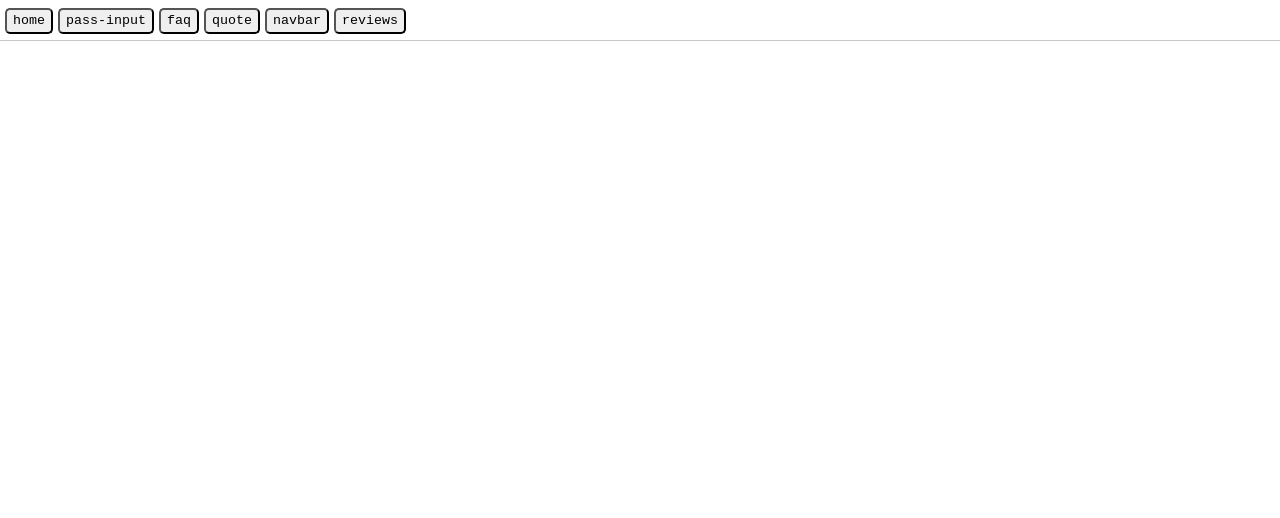
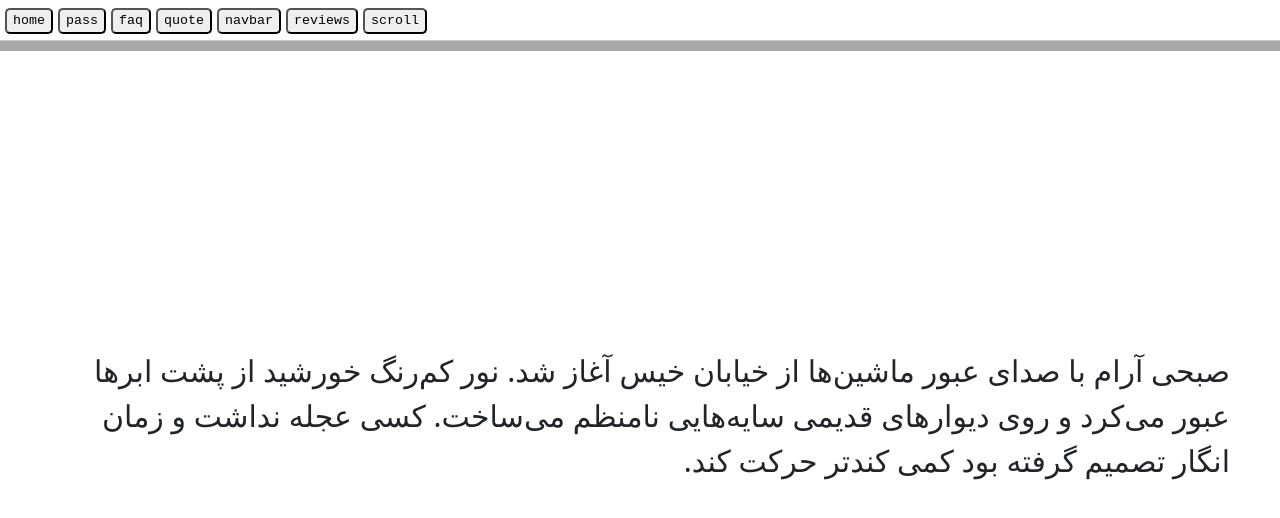
Before and after one commit to aRmanNM/react-playground, a React (Vite) app in the folder 25-projects-course/: page /scroll in a window 1280 px wide. Shown: the top 518 px of the page. Built offline with nearby package versions, Linux system fonts and the light colour scheme.

Commit message:
add scroll indicator

```diff
--- a/25-projects-course/src/App.tsx
+++ b/25-projects-course/src/App.tsx
@@ -5,6 +5,7 @@ import FAQ from "./Projects/2-faq/FAQ";
 import Quote from "./Projects/3-quote/Quote";
 import NavBar from "./Projects/4-navbar/Navbar";
 import Reviews from "./Projects/5-reviews/Reviews";
+import Scroll from "./Projects/6-ScrollIndicator/Scroll";
 
 function App() {
   return (
@@ -14,7 +15,7 @@ function App() {
           <button>home</button>
         </a>
         <a className="root-nav-btn" href="/pass-input">
-          <button>pass-input</button>
+          <button>pass</button>
         </a>
         <a className="root-nav-btn" href="/faq">
           <button>faq</button>
@@ -28,6 +29,9 @@ function App() {
         <a className="root-nav-btn" href="/reviews">
           <button>reviews</button>
         </a>
+        <a className="root-nav-btn" href="/scroll">
+          <button>scroll</button>
+        </a>
       </div>
 
       <hr className="root-hr" />
@@ -39,6 +43,7 @@ function App() {
         <Route path="/quote" element={<Quote />}></Route>
         <Route path="/navbar" element={<NavBar />}></Route>
         <Route path="/reviews" element={<Reviews />}></Route>
+        <Route path="/scroll" element={<Scroll />}></Route>
       </Routes>
     </>
   );
--- /dev/null
+++ b/25-projects-course/src/Projects/6-ScrollIndicator/Data.ts
@@ -0,0 +1,30 @@
+export const randomTexts = [
+  {
+    id: 1,
+    text: "صبحی آرام با صدای عبور ماشین‌ها از خیابان خیس آغاز شد. نور کم‌رنگ خورشید از پشت ابرها عبور می‌کرد و روی دیوارهای قدیمی سایه‌هایی نامنظم می‌ساخت. کسی عجله نداشت و زمان انگار تصمیم گرفته بود کمی کندتر حرکت کند.",
+  },
+  {
+    id: 2,
+    text: "در گوشه‌ای از کافه، فنجانی قهوه سرد شده بود و بوی تلخش در هوا پخش می‌شد. گفت‌وگوهای پراکنده، گاهی قطع می‌شدند و دوباره از سر گرفته می‌شدند، بی‌آنکه نتیجه‌ای مشخص داشته باشند. همه چیز ساده اما قابل تأمل به نظر می‌رسید.",
+  },
+  {
+    id: 3,
+    text: "کتابی نیمه‌باز روی میز قرار داشت، صفحاتی که خوانده نشده بودند اما وعده داستانی عمیق را می‌دادند. بعضی جمله‌ها فقط برای خوانده شدن نیستند، بلکه برای مکث کردن و فکر کردن نوشته شده‌اند. این همان حس ناآشنایی بود که فضا را پر کرده بود.",
+  },
+  {
+    id: 4,
+    text: "عصر که نزدیک می‌شد، باد خنکی درختان را به حرکت وامی‌داشت. برگ‌ها با هم نجوا می‌کردند و صدایی شبیه خاطره‌ای دور ایجاد می‌شد. لحظه‌ای بود که آدم دلش می‌خواست هیچ تصمیمی نگیرد.",
+  },
+  {
+    id: 5,
+    text: "شهر پر از مسیرهایی بود که هرگز طی نشده بودند. بعضی راه‌ها فقط روی نقشه وجود دارند و بعضی دیگر فقط در ذهن. انتخاب میان آن‌ها همیشه ساده نیست، اما همین تردیدها زندگی را واقعی‌تر می‌کنند.",
+  },
+  {
+    id: 6,
+    text: "چراغ‌ها یکی‌یکی روشن شدند و شب آرام‌آرام خودش را نشان داد. پنجره‌ها پر از داستان‌های ناگفته بودند و هر نور، نشانه حضور کسی در آن سوی شیشه. سکوت شب، از شلوغی روز صادق‌تر بود.",
+  },
+  {
+    id: 7,
+    text: "پایان روز شبیه بستن یک پرونده نیمه‌کاره است. نه کاملاً راضی‌کننده و نه کاملاً ناتمام. فردا فرصتی تازه خواهد بود، با سوال‌هایی جدید و جواب‌هایی که شاید هنوز آماده نباشند.",
+  },
+];
--- /dev/null
+++ b/25-projects-course/src/Projects/6-ScrollIndicator/Indicator.tsx
@@ -0,0 +1,10 @@
+export default function Indicator({ scrollPercent }: { scrollPercent: number }): any {
+  return (
+    <div className="indicator">
+      <div
+        className="indicator-progress"
+        style={{ width: `${scrollPercent}%` }}
+      ></div>
+    </div>
+  );
+}
--- /dev/null
+++ b/25-projects-course/src/Projects/6-ScrollIndicator/Scroll.css
@@ -0,0 +1,33 @@
+.scroll-root {
+  direction: rtl;
+  height: calc(100% - 41px - 10px); /* consider root-nav height + 1px for hr */
+  padding: 0;
+  margin: 0;
+}
+
+.scroll-container {
+  height: 100%;
+  overflow-y: scroll;
+  scroll-snap-type: y mandatory;
+}
+
+.scroll-container section {
+  height: 100%;
+  scroll-snap-align: start;
+  padding: 50px;
+  display: flex;
+  align-items: center;
+  justify-content: center;
+  font-size: 30px;
+}
+
+.indicator {
+    background: darkgray;
+    height: 10px;
+}
+
+.indicator-progress {
+    width: 0;
+    background: crimson;
+    height: 10px;
+}
--- /dev/null
+++ b/25-projects-course/src/Projects/6-ScrollIndicator/Scroll.tsx
@@ -0,0 +1,40 @@
+import "./Scroll.css";
+import { randomTexts } from "./Data";
+import { useEffect, useRef, useState } from "react";
+import Indicator from "./Indicator";
+
+export default function Scroll() {
+  const [content, setContent] = useState(randomTexts);
+  const [scrollPercent, setScrollPercent] = useState(0);
+
+  const containerRef = useRef<HTMLDivElement>(null);
+
+  useEffect(() => {
+    const element = containerRef.current;
+    if (!element) return;
+
+    element.removeEventListener("scroll", processScroll);
+    element.addEventListener("scroll", processScroll);
+  }, []);
+
+  function processScroll(e: Event) {
+    const top = (e.target as any).scrollTop;
+    const topMax = (e.target as any).scrollTopMax;
+    setScrollPercent((top / topMax) * 100);
+  }
+
+  return (
+    <div className="scroll-root">
+      <Indicator {...{ scrollPercent }} />
+      <div className="scroll-container" ref={containerRef}>
+        {content.map((item) => {
+          return (
+            <section key={item.id}>
+              <p>{item.text}</p>
+            </section>
+          );
+        })}
+      </div>
+    </div>
+  );
+}
```
